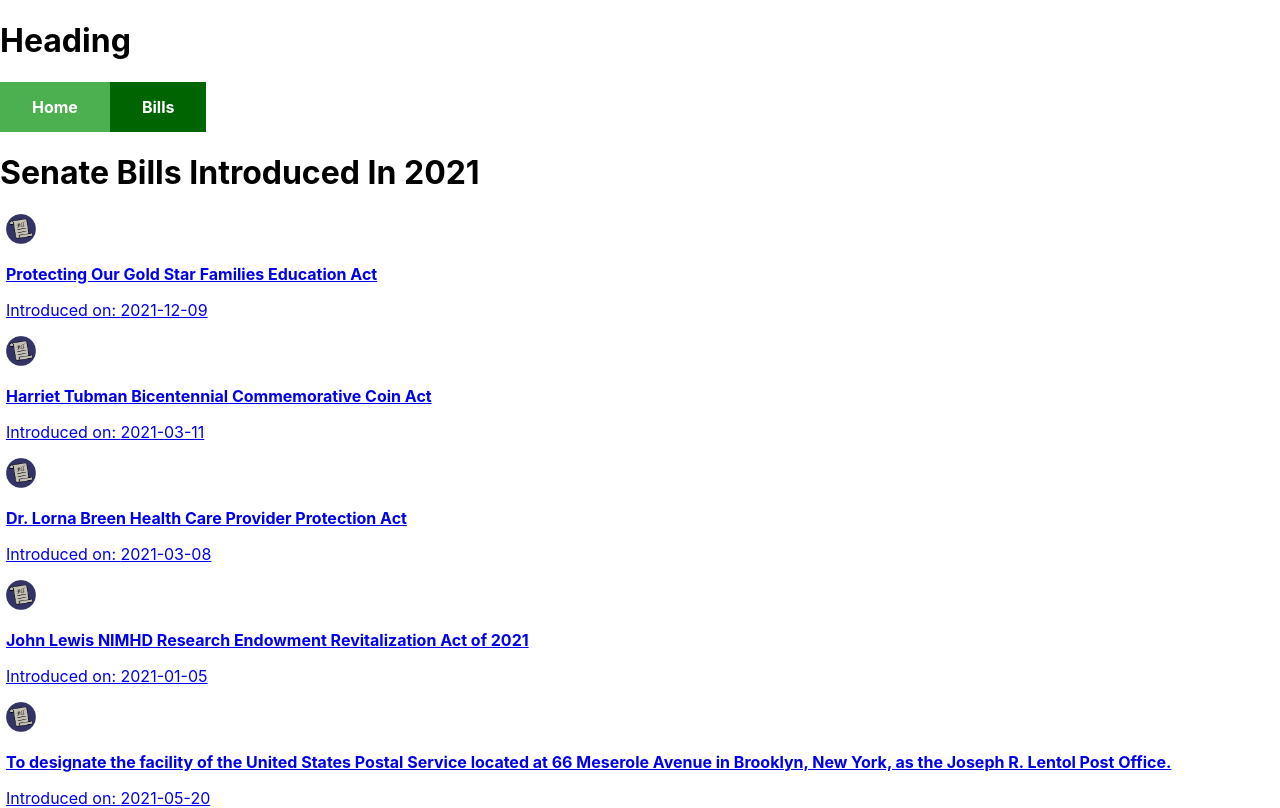
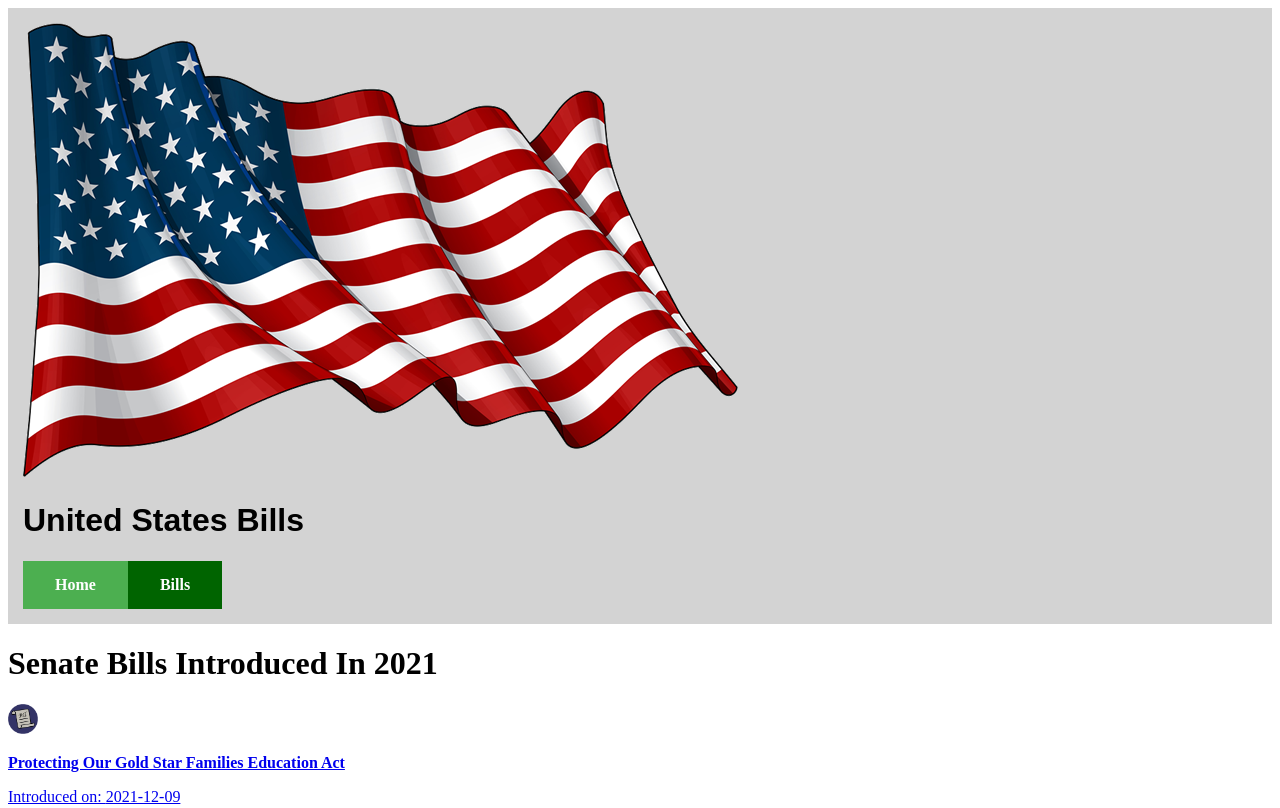
Before and after one commit to jmcpartland/Congressional-Bills, a React (Create React App) app: page /billsIndex in a window 1280 px wide. Shown: the top 808 px of the page. Built offline with nearby package versions, Linux system fonts and the light colour scheme; data requests are answered from the project's data file.

Commit message:
css changes

```diff
--- a/src/App.css
+++ /dev/null
@@ -1,38 +0,0 @@
-.App {
-  text-align: center;
-}
-
-.App-logo {
-  height: 40vmin;
-  pointer-events: none;
-}
-
-@media (prefers-reduced-motion: no-preference) {
-  .App-logo {
-    animation: App-logo-spin infinite 20s linear;
-  }
-}
-
-.App-header {
-  background-color: #282c34;
-  min-height: 100vh;
-  display: flex;
-  flex-direction: column;
-  align-items: center;
-  justify-content: center;
-  font-size: calc(10px + 2vmin);
-  color: white;
-}
-
-.App-link {
-  color: #61dafb;
-}
-
-@keyframes App-logo-spin {
-  from {
-    transform: rotate(0deg);
-  }
-  to {
-    transform: rotate(360deg);
-  }
-}
--- a/src/App.js
+++ b/src/App.js
@@ -4,7 +4,6 @@
 import Home from "./Home";
 import BillsIndex from "./BillsIndex";
 import BillsShow from "./BillsShow";
-import Navigation from "./Navigation";
 
 
 function App() {
@@ -30,7 +29,6 @@
     <Router>
       <div className="App">
         <Route path="/" render={() => <Heading />} />
-        <Route path="/" component={Navigation}/>
         <Switch>
           <Route exact path="/" component={Home} />
           <Route path="/billsIndex/:id">
--- a/src/BillsIndex.js
+++ b/src/BillsIndex.js
@@ -7,7 +7,7 @@
   const allBills = bills.map((bill) => {
     return (
       <div key={bill.bill_id}>
-        <div className="box" >
+        <div className="billsindex" >
           <img src={logo} className="bills-logo" />
           <Link to={`/billsIndex/${bill.bill_id}`}>
             <p className="bill-short-title" >{bill.short_title}</p>
--- a/src/BillsShow.js
+++ b/src/BillsShow.js
@@ -42,7 +42,7 @@
     }
 
     return (
-        <div>
+        <div className="billsshow">
             <p><b>Title:</b> {thisBill.title}</p>
             <p><b>Number:</b> {thisBill.number}</p>
             <p><b>Sponsored by:</b> {thisBill.sponsor_name} ({thisBill.sponsor_party})</p>
--- a/src/Heading.js
+++ b/src/Heading.js
@@ -1,11 +1,19 @@
 import React from 'react'
+import logo from "./images/US-Flag-waving.png"
+import Navigation from './Navigation'
 
 
 function Heading() {
 
   return (
-    <div>
-        <h1>Heading</h1>
+    <div className="heading" >
+      <div>
+        <img className="logo" src={logo} className="us-flag" />
+      </div>
+      <div className="title">
+        <h1>United States Bills</h1>
+      </div>
+        <Navigation />
     </div>
   )
 }
--- a/src/Navigation.js
+++ b/src/Navigation.js
@@ -4,9 +4,9 @@
 function Navigation() {
 
     return (
-        <div>
+        <div className="links">
         <NavLink
-          className="links"
+          className="button"
           to="/" exact
           activeStyle={{
             background: "darkgreen",
@@ -16,7 +16,7 @@
         </NavLink>
 
         <NavLink
-          className="links"
+          className="button"
           to="/billsIndex" exact
           activeStyle={{
             background: "darkgreen",
--- a/src/index.css
+++ b/src/index.css
@@ -1,10 +1,39 @@
-body {
+.body {
+  display: flex;
+  flex-wrap: nowrap;
   margin: 0;
-  font-family: -apple-system, BlinkMacSystemFont, 'Segoe UI', 'Roboto', 'Oxygen',
-    'Ubuntu', 'Cantarell', 'Fira Sans', 'Droid Sans', 'Helvetica Neue',
-    sans-serif;
+  font-family: '-apple-system', 'BlinkMacSystemFont', 'Segoe UI', 'Roboto', 'Oxygen',
+  'Ubuntu', 'Cantarell', 'Fira Sans', 'Droid Sans', 'Helvetica Neue',
+  sans-serif;
   -webkit-font-smoothing: antialiased;
   -moz-osx-font-smoothing: grayscale;
+}
+
+/* .billsshow {
+  background-color: rgb(237, 237, 237);
+  padding: 15px;
+} */
+
+.heading {
+  background-color: lightgray;
+  padding: 15px;
+}
+
+.title {
+  align-self:flex-start;
+  justify-content: baseline;
+  font-family: sans-serif;
+}
+
+.logo {
+  /* align-self: flex-end; */
+  width: 5%;
+  height: 5%;
+}
+
+.bills-logo {
+  width: 30px;
+  height: 30px;
 }
 
 code {
@@ -12,7 +41,7 @@
     monospace;
 }
 
-.links {
+.button {
   background-color: #4CAF50;
   border: none;
   color: white;
@@ -28,21 +57,7 @@
   font-weight: bold;
 }
 
-/* .bill-introduced-date {
-  margin-left: 30px;
-  margin-top: 0px;
-} */
-
-.box {
-  /* display: flex;
-  align-items: center; */
-  margin-left: 6px;
-}
-
 .bills-logo {
-  /* margin-right: 10px;
-  margin-left: 10px;
-  margin-bottom: 5px; */
   width: 30px;
   height: 30px;
 }
```
Also changed, not shown: db.json, src/images/US-Flag-waving.png (added).
